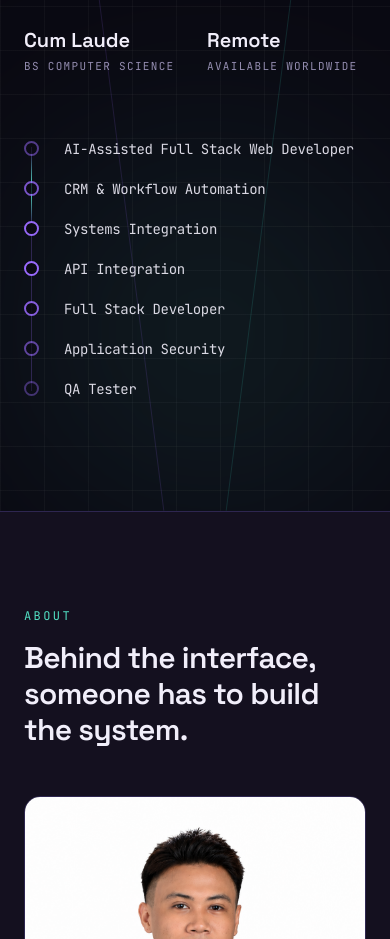
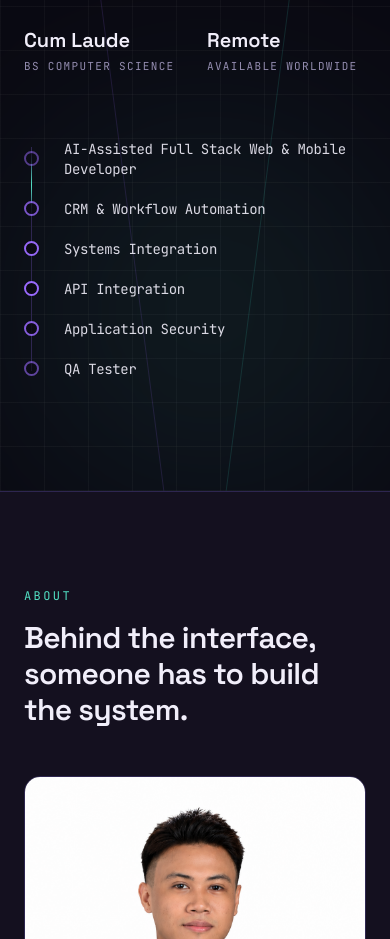
Before and after one commit to dooddles07/Portolio, a React (Vite) app: page / in a window 390 px wide. Shown: the part 840-1779 px from the top of the page. Built offline with nearby package versions, Linux system fonts and the light colour scheme.

Commit message:
content: rename lead role to Web & Mobile, drop redundant Full Stack Developer

```diff
--- a/src/data/profile.ts
+++ b/src/data/profile.ts
@@ -3,11 +3,10 @@ export const profile = {
   initials: 'BR',
   tagline: 'AI-Assisted Full Stack Web Developer & CRM / Workflow Automation',
   roles: [
-    'AI-Assisted Full Stack Web Developer',
+    'AI-Assisted Full Stack Web & Mobile Developer',
     'CRM & Workflow Automation',
     'Systems Integration',
     'API Integration',
-    'Full Stack Developer',
     'Application Security',
     'QA Tester',
   ],
```
